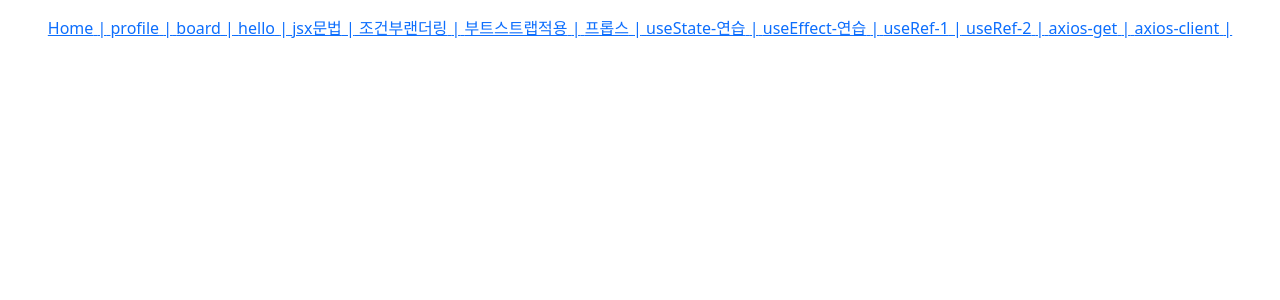
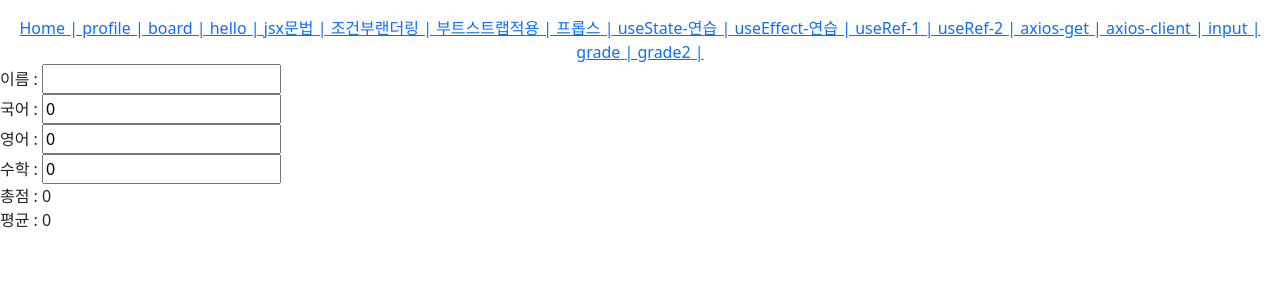
Before and after one commit to sua-repo/git_test, a React (Vite) app: page /grade2 in a window 1280 px wide. Shown: the top 300 px of the page. Built offline with nearby package versions, Linux system fonts and the light colour scheme.

Commit message:
input_grade

```diff
--- a/src/main.jsx
+++ b/src/main.jsx
@@ -4,7 +4,7 @@
 import App from './App.jsx'
 
 createRoot(document.getElementById('root')).render(
-  <StrictMode>
+  //<StrictMode>
     <App />
-  </StrictMode>,
+  //</StrictMode>,
 )
--- /dev/null
+++ b/src/pages/GradeInputPage.jsx
@@ -0,0 +1,39 @@
+import React, { useState } from 'react'
+
+const GradeInputPage = () => {
+
+    const [kor, setKor] = useState(0);
+    const [eng, setEng] = useState(0);
+    const [math, setMath] = useState(0);
+    const [name, setName] = useState('');
+
+    const onNameChange = (event) => {
+        setName(event.target.value)
+    }
+
+    const onKorChange = (event) => {
+        setKor(event.target.value)
+    }
+
+    const onEngChange = (event) => {
+        setEng(event.target.value)
+    }
+
+    const onMathChange = (event) => {
+        setMath(event.target.value)
+    }
+  return (
+    <div>
+      이름 : <input name="name" onChange={onNameChange} value={name} /><br></br>
+      국어 : <input name="kor" onChange={onKorChange} value={kor} /><br></br>
+      영어 : <input name="eng" onChange={onEngChange} value={eng} /><br></br>
+      수학 : <input name="math" onChange={onMathChange} value={math} /><br></br>
+      <div>
+        <div>총점 : {Number(kor) + Number(eng) + Number(math)}</div>
+        <div>평균 : {(Number(kor) + Number(eng) + Number(math)) / 3.0}</div>
+      </div>
+    </div>
+  )
+}
+
+export default GradeInputPage
--- /dev/null
+++ b/src/pages/GradeInputPage2.jsx
@@ -0,0 +1,43 @@
+import React, { useState } from 'react'
+
+// 다중입력
+const GradeInputPage2 = () => {
+
+  /*
+    const [kor, setKor] = useState(0);
+    const [eng, setEng] = useState(0);
+    const [math, setMath] = useState(0);
+    const [name, setName] = useState('');
+  */
+
+    const [grade, setGrade] = useState({
+      name : '',
+      kor : 0,
+      eng : 0,
+      math : 0
+    })
+
+    const onChange = (event) => {
+        const {name, value} = event.target
+
+        setGrade({
+          ...grade,   // 복사본 => 주소 기준으로 변화를 감지하기 때문에 번지수를 바꾸기 위해 복사본을 만듦
+          [name] : value
+        })
+    }
+
+  return (
+    <div>
+      이름 : <input name="name" onChange={onChange} value={grade.name} /><br></br>
+      국어 : <input name="kor" onChange={onChange} value={grade.kor} /><br></br>
+      영어 : <input name="eng" onChange={onChange} value={grade.eng} /><br></br>
+      수학 : <input name="math" onChange={onChange} value={grade.math} /><br></br>
+      <div>
+        <div>총점 : {Number(grade.kor) + Number(grade.eng) + Number(grade.math)}</div>
+        <div>평균 : {(Number(grade.kor) + Number(grade.eng) + Number(grade.math)) / 3.0}</div>
+      </div>
+    </div>
+  )
+}
+
+export default GradeInputPage2
--- /dev/null
+++ b/src/pages/InputPage.jsx
@@ -0,0 +1,27 @@
+import React, { useState } from 'react'
+
+const InputPage = () => {
+
+    const [text, setText] = useState('')
+
+    const onChange = (event) => {
+        setText(event.target.value)
+        console.log(event.target.value)
+    }
+
+    const onReset = () => {
+        setText('')
+    }
+
+  return (
+    <div>
+      <input onChange={onChange} value={text} />
+      <button onClick={onReset}>초기화</button>
+      <div>
+        <b>값 : {text}</b>
+      </div>
+    </div>
+  )
+}
+
+export default InputPage
--- a/src/route/Routes.jsx
+++ b/src/route/Routes.jsx
@@ -4,8 +4,11 @@
 import BootStrapPage from "../pages/BootStrapPage"
 import ConditionalPage from "../pages/ConditionalPage"
 import CounterPage from "../pages/CounterPage"
+import GradeInputPage from "../pages/GradeInputPage"
+import GradeInputPage2 from "../pages/GradeInputPage2"
 import HelloPage from "../pages/HelloPage"
 import HomePage from "../pages/HomePage"
+import InputPage from "../pages/InputPage"
 import JSXPage from "../pages/JSXPage"
 import ProfilePage from "../pages/ProfilePage"
 import PropsPage from "../pages/PropsPage"
@@ -98,5 +101,23 @@
         element: <AxiosClient/>,
         title: 'axios-client',
       },
+
+      {
+        path: '/input',
+        element: <InputPage/>,
+        title: 'input',
+      },
+
+      {
+        path: '/grade',
+        element: <GradeInputPage/>,
+        title: 'grade',
+      },
+
+      {
+        path: '/grade2',
+        element: <GradeInputPage2/>,
+        title: 'grade2',
+      },
 ]
 export default routes
```
Also changed, not shown: src/components/AxiosGet.jsx (added, +11 -0 lines).
